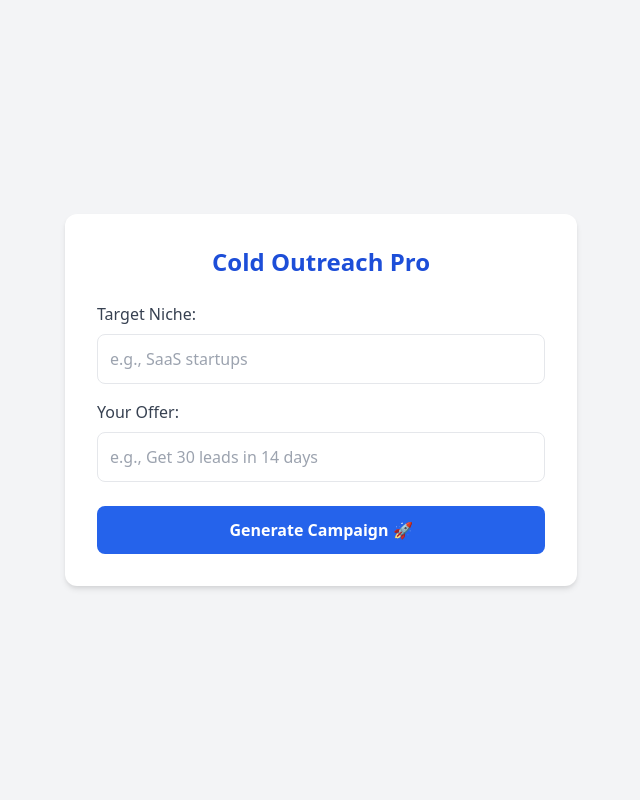
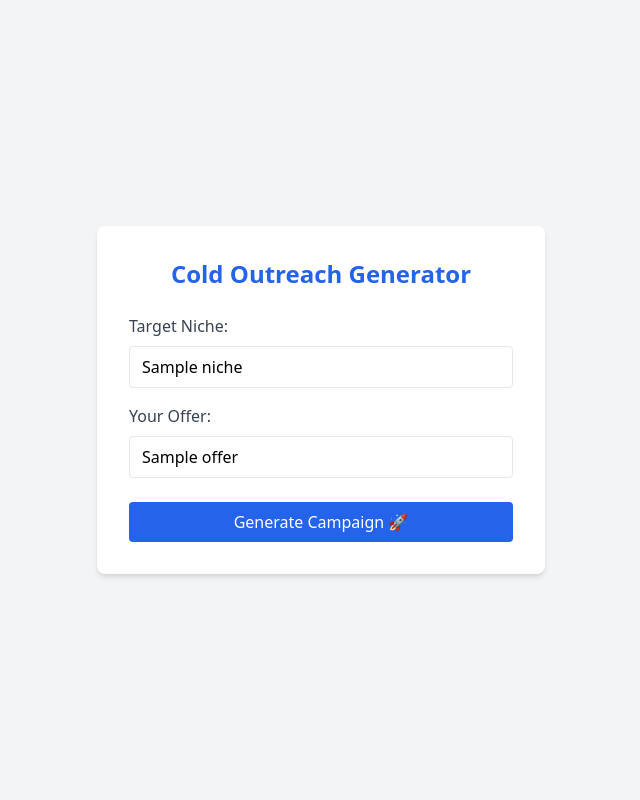
Before and after one commit to Oluwalana-hub/AGENTv2, a FastAPI app: template templates/form.html in a window 1280 px wide. Shown: the whole page, without its empty margins (319-959 px from the left). Run offline with FastAPI, Linux system fonts and the light colour scheme; the template is opened without the code that fills it: most values are stand-ins (such as "Sample title", 1, 10 or a date in 2020); parts of the project's set-up code (start-up, migrations or seed data) failed here and were passed over.

Commit message:
Added .gitignore file

```diff
--- a/main.py
+++ b/main.py
@@ -1,85 +1,104 @@
-from fastapi import FastAPI, Request, Form
-from fastapi.responses import HTMLResponse, FileResponse
+from fastapi import FastAPI, Request, Form, HTTPException
+from fastapi.responses import HTMLResponse, FileResponse, RedirectResponse
 from fastapi.templating import Jinja2Templates
 from fastapi.staticfiles import StaticFiles
-import openai
+from openai import OpenAI
 import os
 import uuid
 from dotenv import load_dotenv
 from weasyprint import HTML
-import requests
 
-
-# Load environment variables from .env
+# Load environment variables
 load_dotenv()
 
-# Initialize FastAPI app
 app = FastAPI()
 app.mount("/static", StaticFiles(directory="static"), name="static")
 templates = Jinja2Templates(directory="templates")
 
-# Set OpenAI API key
-openai.api_key = os.getenv("OPENAI_API_KEY")
+# Configure OpenAI
+client = OpenAI(api_key=os.getenv("OPENAI_API_KEY"))
+if not client :
+    raise ValueError("No OPENAI_API_KEY found in environment variables")
 
-def validate_license(license_key):
-    response = requests.post(GUMROAD_API_URL, data={
-        "product_id": GUMROAD_PRODUCT_ID,
-        "license_key": license_key
-    })
-    return response.json()
 
 @app.get("/", response_class=HTMLResponse)
 async def home(request: Request):
     return templates.TemplateResponse("form.html", {"request": request})
 
+
 @app.post("/generate", response_class=HTMLResponse)
 async def generate(
         request: Request,
         niche: str = Form(...),
-        offer: str = Form(...),
-        license_key: str = Form(...),
+        offer: str = Form(...)
 ):
-    license_data = validate_license(license_key)
-    if not license_data("success"):
+    try:
+        # Validate inputs
+        if not niche.strip() or not offer.strip():
+            raise HTTPException(status_code=400, detail="Niche and offer cannot be empty")
+
+        prompt = f"""
+        Create a cold outreach campaign for:
+        Niche: {niche}
+        Offer: {offer}
+
+        Include:
+        1. 3 email sequence (Hook → Pain → Value → CTA)
+        2. 5 subject line options
+        3. LinkedIn message version
+        """
+
+        response = openai.ChatCompletion.create(
+            model="gpt-3.5-turbo",  # Changed to more accessible model
+            messages=[
+                {"role": "system", "content": "You are a cold email expert."},
+                {"role": "user", "content": prompt}
+            ],
+            temperature=0.7
+        )
+
+        content = response.choices[0].message.content
+
+        return templates.TemplateResponse("result.html", {
+            "request": request,
+            "niche": niche,
+            "offer": offer,
+            "content": content
+        })
+
+    except Exception as e:
+        print(f"Error: {str(e)}")
         return templates.TemplateResponse("form.html", {
             "request": request,
-            "error": "Invalid or expired license key."
-            })
-    prompt = f"""
-    You are a cold email strategist. Given the niche: '{niche}' and the offer: '{offer}', create:
-    - A 3-part cold email sequence
-    - 5 subject lines
-    - A LinkedIn message version
+            "error": f"Failed to generate content: {str(e)}",
+            "niche": niche,
+            "offer": offer
+        })
 
-    Make the emails persuasive, short, and use a Hook → Pain → Value → CTA structure.
-    """
-
-    try:
-        response = openai.ChatCompletion.create(
-            model="gpt-4o",
-            messages=[
-                {"role": "system", "content": "You are a cold email strategist."},
-                {"role": "user", "content": prompt}
-            ]
-        )
-        content = response['choices'][0]['message']['content']
-    except Exception as e:
-        content = f"Error: {str(e)}"
-
-    return templates.TemplateResponse("result.html", {
-        "request": request,
-        "niche": niche,
-        "offer": offer,
-        "content": content
-    })
 
 @app.post("/download-pdf")
-async def download_pdf(request: Request, content: str = Form(...), niche: str = Form(...), offer: str = Form(...)):
-    html_content = templates.get_template("pdf_template.html").render({
-        "niche": niche,
-        "offer": offer,
-        "content": content
-    })
-    filename = f"static/{uuid.uuid4()}.pdf"
-    HTML(string=html_content).write_pdf(target=filename)
-    return FileResponse(path=filename, filename="cold_outreach_campaign.pdf", media_type="application/pdf")
+async def download_pdf(
+        content: str = Form(...),
+        niche: str = Form(...),
+        offer: str = Form(...)
+):
+    try:
+        html_content = templates.get_template("pdf_template.html").render({
+            "niche": niche,
+            "offer": offer,
+            "content": content
+        })
+
+        # Ensure static directory exists
+        os.makedirs("static", exist_ok=True)
+
+        filename = f"static/{uuid.uuid4()}.pdf"
+        HTML(string=html_content).write_pdf(filename)
+
+        return FileResponse(
+            filename,
+            filename="cold_outreach_campaign.pdf",
+            media_type="application/pdf"
+        )
+    except Exception as e:
+        raise HTTPException(status_code=500, detail=f"PDF generation failed: {str(e)}")
--- a/templates/form.html
+++ b/templates/form.html
@@ -1,26 +1,36 @@
 <!DOCTYPE html>
-<html lang="en-US">
+<html lang="en">
 <head>
   <title>Cold Outreach Pro</title>
   <link href="https://cdn.jsdelivr.net/npm/tailwindcss@2.2.19/dist/tailwind.min.css" rel="stylesheet">
 </head>
-<body class="bg-gray-100 flex items-center justify-center h-screen">
-  <form action="/generate" method="post" class="bg-white p-8 rounded-xl shadow-md w-full max-w-lg">
-    <h1 class="text-2xl font-bold mb-6 text-center text-blue-700">Cold Outreach Pro</h1>
+<body class="bg-gray-100 min-h-screen flex items-center justify-center p-4">
+  <div class="w-full max-w-md">
+    <form action="/generate" method="post" class="bg-white p-8 rounded-lg shadow-md">
+      <h1 class="text-2xl font-bold mb-6 text-center text-blue-600">Cold Outreach Generator</h1>
 
-    <label class="block mb-2 font-medium text-gray-700">Target Niche:</label>
-      <label>
-          <input name="niche" class="w-full p-3 mb-4 border rounded-lg" placeholder="e.g., SaaS startups" required>
-      </label>
+      {% if error %}
+        <div class="mb-4 p-3 bg-red-100 text-red-700 rounded">
+          {{ error }}
+        </div>
+      {% endif %}
 
-      <label class="block mb-2 font-medium text-gray-700">Your Offer:</label>
-      <label>
-          <input name="offer" class="w-full p-3 mb-6 border rounded-lg" placeholder="e.g., Get 30 leads in 14 days" required>
-      </label>
+      <div class="mb-4">
+        <label class="block text-gray-700 mb-2">Target Niche:</label>
+        <input type="text" name="niche" class="w-full px-3 py-2 border rounded"
+               placeholder="e.g., SaaS startups" required value="{{ niche or '' }}">
+      </div>
 
-      <button class="w-full bg-blue-600 text-white font-semibold py-3 rounded-lg hover:bg-blue-700 transition">
-      Generate Campaign 🚀
-    </button>
-  </form>
+      <div class="mb-6">
+        <label class="block text-gray-700 mb-2">Your Offer:</label>
+        <input type="text" name="offer" class="w-full px-3 py-2 border rounded"
+               placeholder="e.g., Get 30 leads in 14 days" required value="{{ offer or '' }}">
+      </div>
+
+      <button type="submit" class="w-full bg-blue-600 text-white py-2 px-4 rounded hover:bg-blue-700 transition">
+        Generate Campaign 🚀
+      </button>
+    </form>
+  </div>
 </body>
 </html>
```
